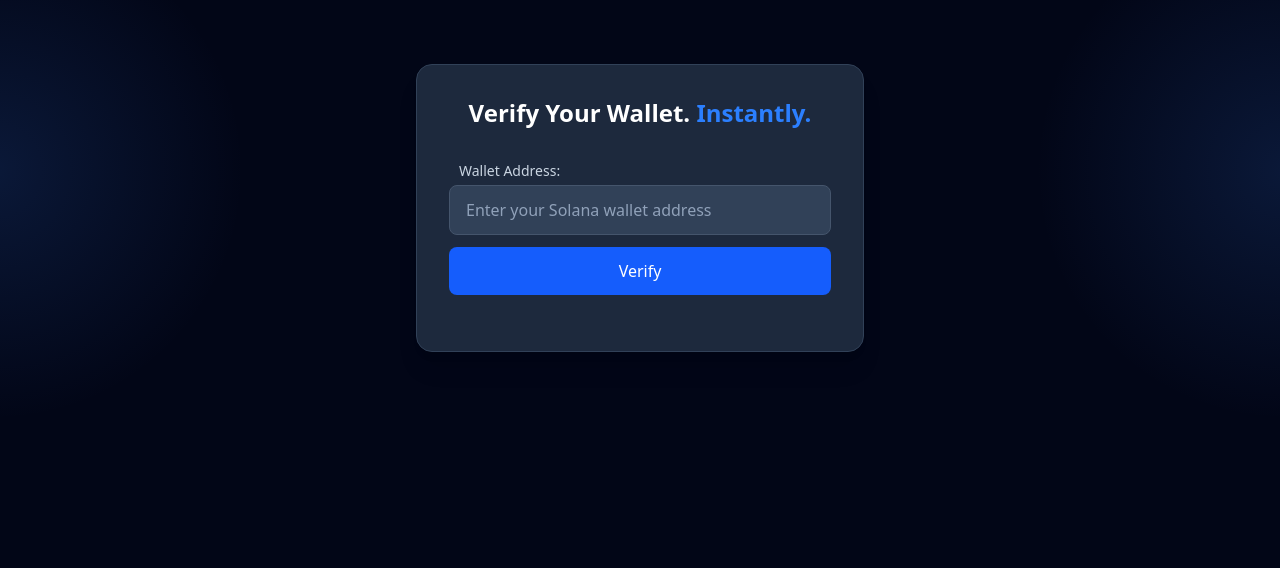
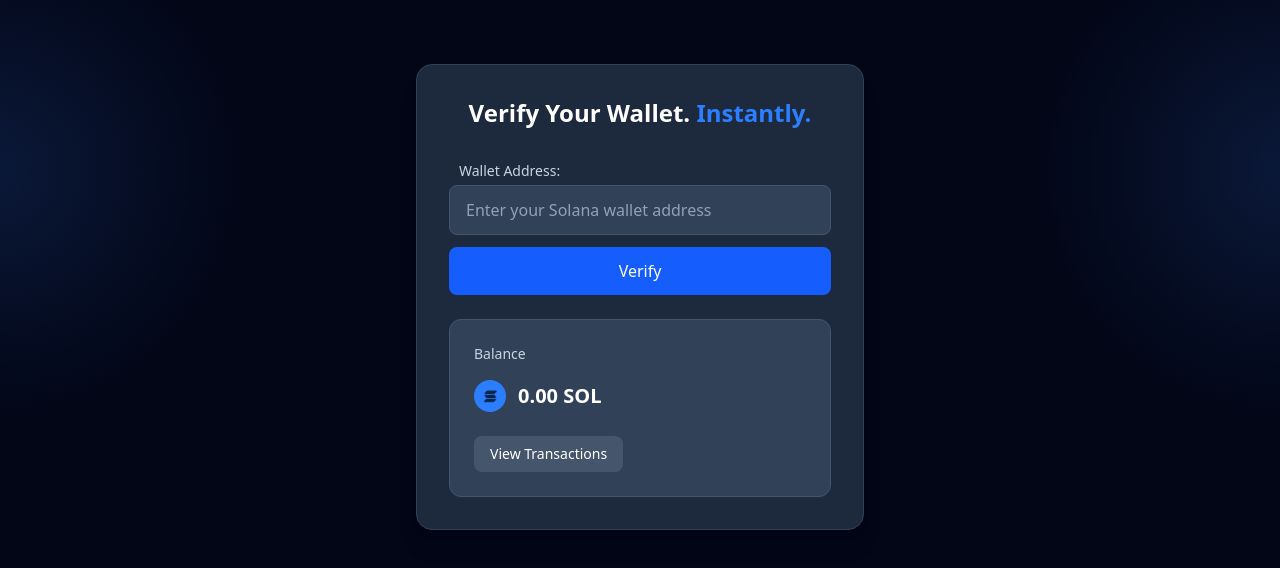
Before and after one commit to AEspinoza99/my-solana-wallet, a React (Vite) app: page / in a window 1280 px wide. Shown: the top 568 px of the page. Built offline with nearby package versions, Linux system fonts and the light colour scheme.

Commit message:
Add conditional BalanceCard rendering

```diff
--- a/src/components/Dashboard.tsx
+++ b/src/components/Dashboard.tsx
@@ -59,7 +59,7 @@
               error={error}
             />
           </section> */}
-          {(balance !== null || loading || error) && (
+
           <section>
             <BalanceCard
               onToggleTransactions={() =>
@@ -71,7 +71,6 @@
               error={error}
             />
           </section>
-          )}
         </article>
 
         {/* RecentTransactions only shows when isVisible */}
```
Lines whose indentation alone changed are shown as unchanged.
